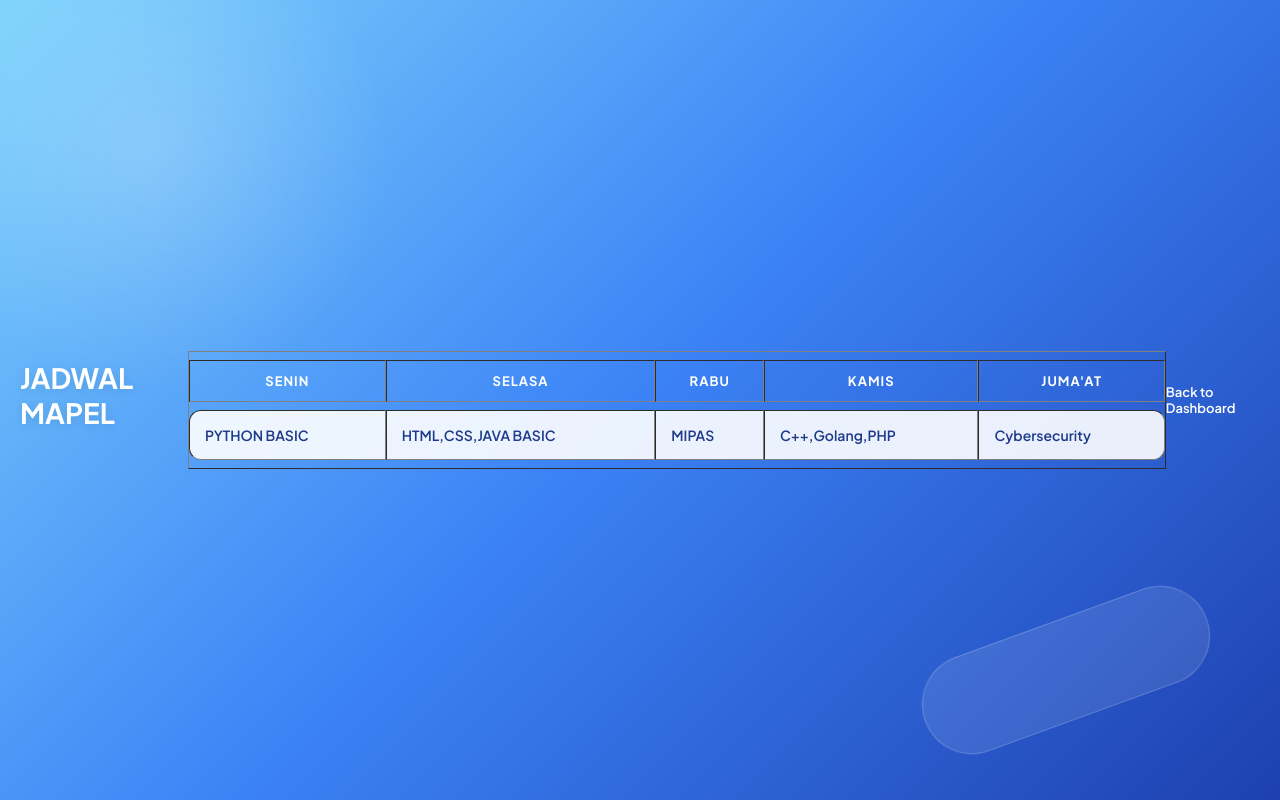
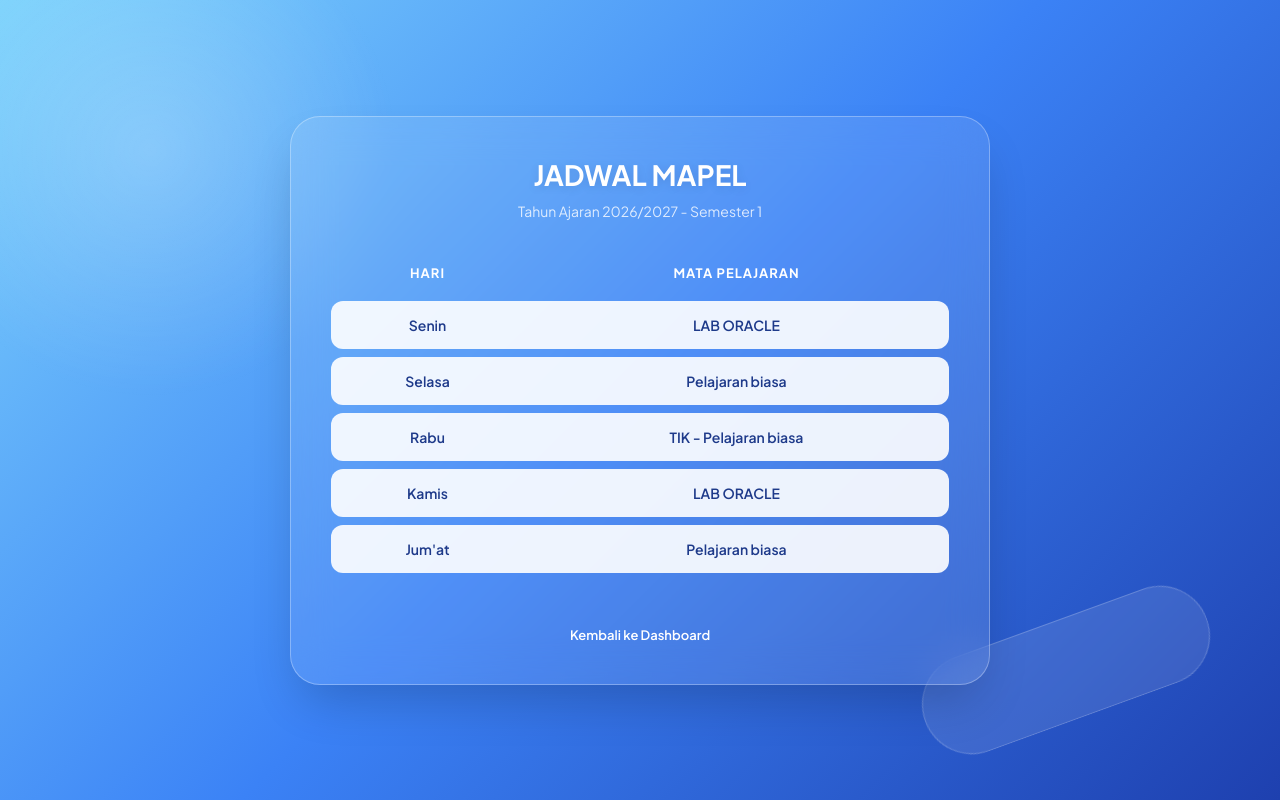
Before and after one commit to rexbadb-star/XRPB-CLASS, a Flask app: page /jadwal in a window 1280 px wide. Run offline with Flask 3, Linux system fonts and the light colour scheme; the visitor is signed in with stand-in values (Sample User, id 1).

Commit message:
Cihuyy done rek

```diff
--- a/templates/jadwal.html
+++ b/templates/jadwal.html
@@ -6,25 +6,28 @@
 	<link rel="stylesheet" href="{{ url_for('static', filename='style.css') }}">
 </head>
 <body>
-	<div class="art-bg"><div class="art-1"></div><div class="art-2"></div></div>
-	<h1>JADWAL MAPEL</h1>
-	<table border="1">
-		<tr>
-			<th>Senin</th>
-			<th>Selasa</th>
-			<th>Rabu</th>
-			<th>Kamis</th>
-			<th>Juma'at</th>
-		</tr>
-		<tr>
-			<td>PYTHON BASIC</td>
-			<td>HTML,CSS,JAVA BASIC</td>
-			<td>MIPAS</td>
-			<td>C++,Golang,PHP</td>
-			<td>Cybersecurity</td>
-		</tr>
-	</table>
-	<br>
-	<a href="/">Back to Dashboard</a>
+		<div class="art-bg"><div class="art-1"></div><div class="art-2"></div></div>
+		<div class="container"</div>
+			<h1>JADWAL MAPEL</h1>
+			<p>Tahun Ajaran 2026/2027 - Semester 1</p>
+		<table>
+			<thead>
+				<tr>
+					<th>Hari</th>
+					<th>Mata Pelajaran</th>
+				</tr>
+			</thead>
+			<tbody>
+				<tr><td>Senin</td><td>LAB ORACLE</td></tr>
+				<tr><td>Selasa</td><td>Pelajaran biasa</td></tr>
+				<tr><td>Rabu</td><td>TIK - Pelajaran biasa</td></tr>
+				<tr><td>Kamis</td><td>LAB ORACLE</td></tr>
+				<tr><td>Jum'at</td><td>Pelajaran biasa</td></tr>
+			</tbody>
+		</table>
+
+		<br><br>
+		<a href="/">Kembali ke Dashboard</a>
+	</div>
 </body>
 </html>
```
Also changed, not shown: templates/seragam.html (added, +28 -0 lines).
